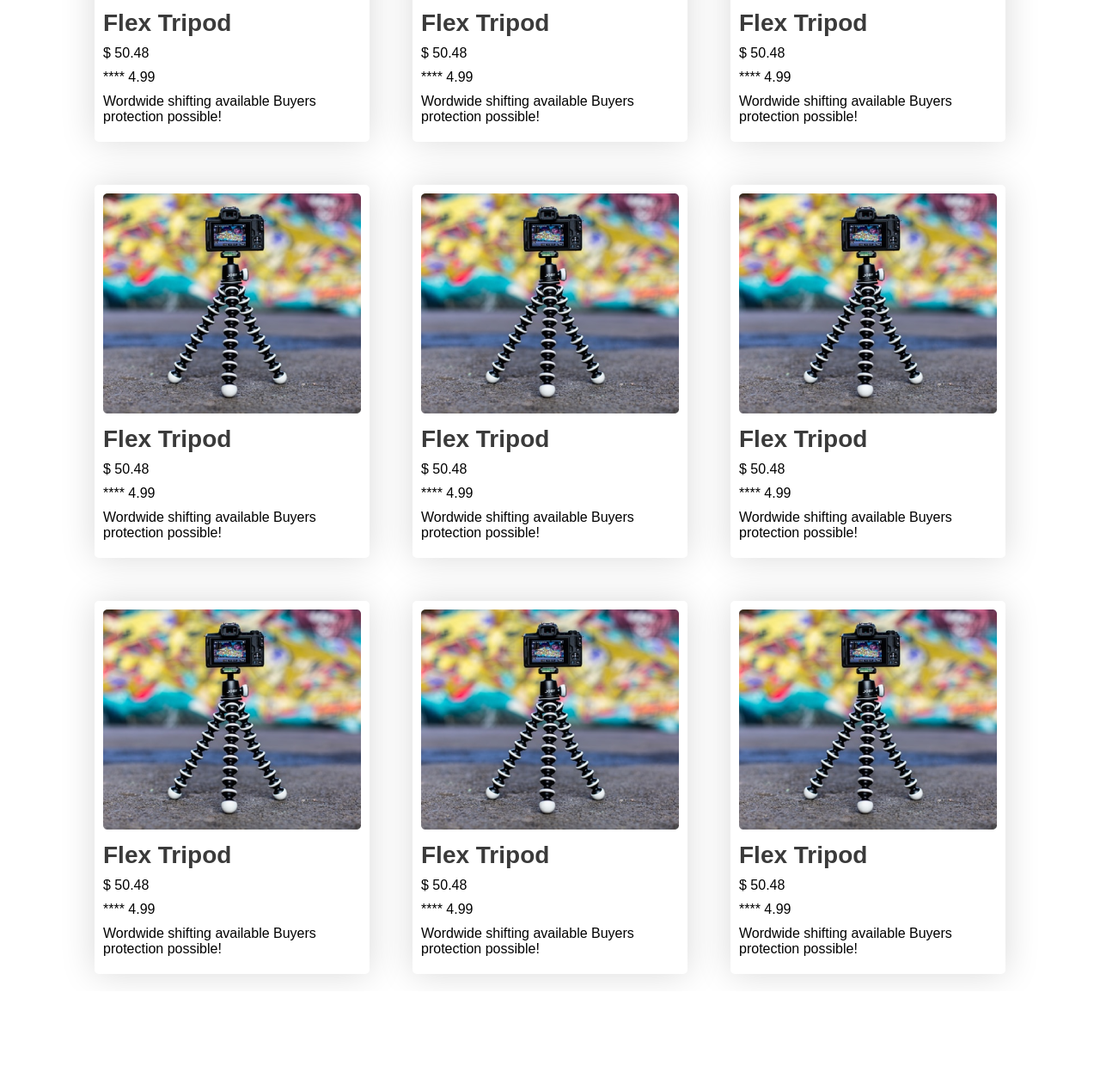
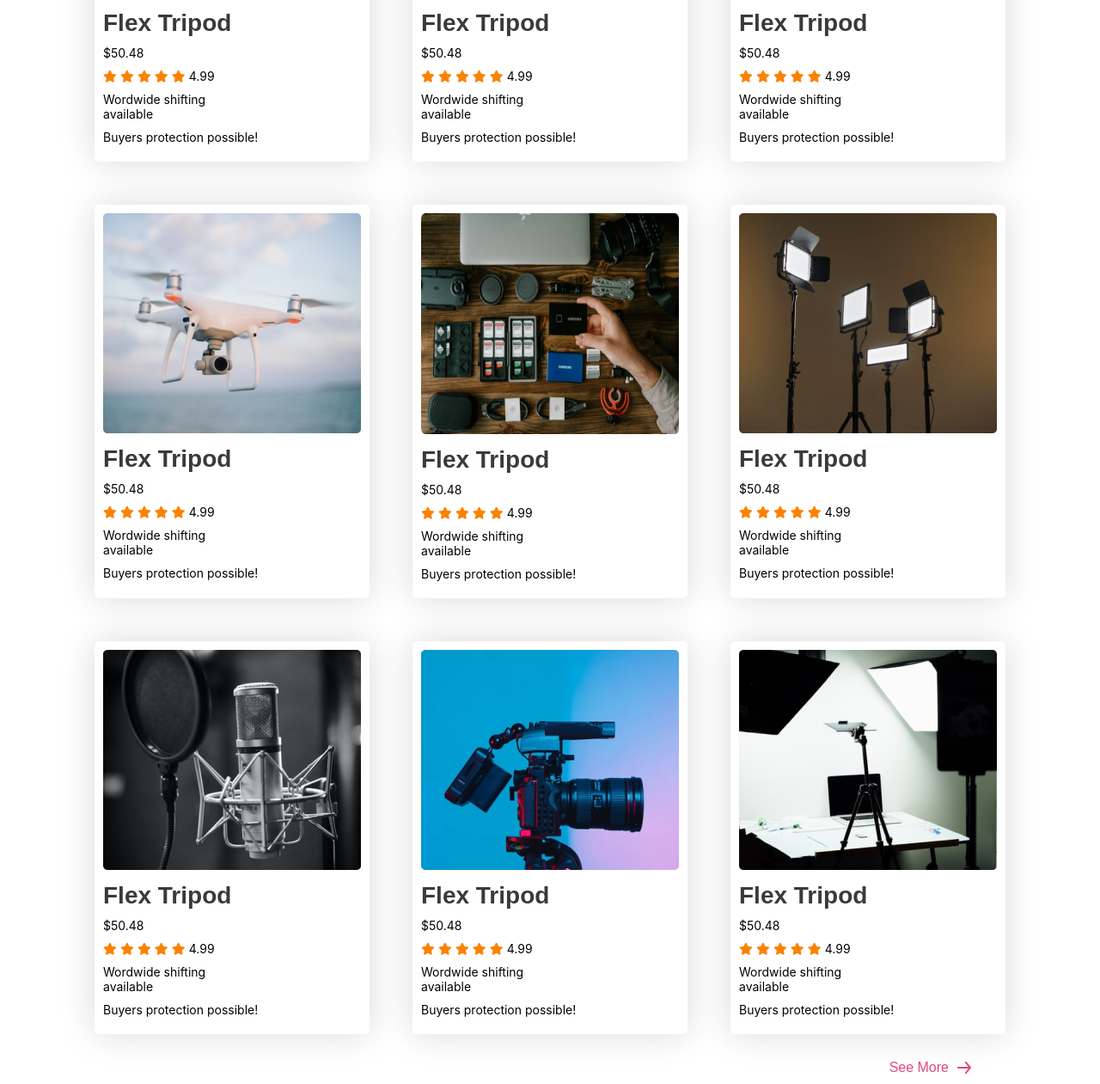
Before and after one commit to rumana-afrin/influencer-gear, a plain HTML site: page index.html in a window 1280 px wide. Shown: the part 1041-2302 px from the top of the page at 86% size. Before the commit the page ends 2194 px from the top, so only its background shows below. Drawn offline with Linux system fonts and the light colour scheme.

Commit message:
add content section

```diff
--- a/assets/style.css
+++ b/assets/style.css
@@ -20,7 +20,7 @@
     font-family: 'Lato', sans-serif;
     font-family: 'Manrope', sans-serif;
     font-family: 'Poppins', sans-serif;
-    --icon-color:  #FB8200;
+    --icon-color: #FB8200;
 }
 
 /* ----------------header------------------ */
@@ -161,3 +161,41 @@ p {
     font-size: 28px;
 
 }
+
+.iconstar {
+    width: 10px;
+    height: 10px;
+    color: var(--icon-color);
+    margin-right: 3px;
+    padding-right: 3px;
+}
+
+.content p {
+    font-size: 14px;
+    font-family: 'Inter', sans-serif;
+}
+
+.short-description {
+    width: 150px;
+
+}
+
+.gear {
+    width: 300px;
+    height: 257px;
+}
+
+.see-more {
+    display: flex;
+    justify-content: flex-end;
+    align-items: center;
+    margin: 0px 150px 0px 150px;
+}
+
+.see-more p{
+    padding-right: 10px;
+    margin-top: 10px;
+    color: rgba(224, 44, 109, 0.87);
+    font-family:  'Poppins', sans-serif;
+    font-size: 16px;
+}
--- a/index.html
+++ b/index.html
@@ -57,87 +57,163 @@
                 <img src="assets/logos/Target.svg" alt="">
                 <img src="assets/logos/Walmart.svg" alt="">
             </div>
-
-
-
         </section>
+        <!-- ----------------------end banner section--------------------------- -->
         <section>
             <div class="populer-collection-section">
                 <div class="content">
                     <img src="assets/images/tripod.png" alt="">
                     <h3>Flex Tripod</h3>
                     <h3 class="title"></h3>
-                    <p>$ 50.48</p>
-                    <p>**** 4.99</p>
-                    <p>Wordwide shifting available Buyers protection possible!</p>
+                    <p>$50.48</p>
+                    <p>
+                        <i class="fa-solid fa-star iconstar"></i>
+                        <i class="fa-solid fa-star iconstar"></i>
+                        <i class="fa-solid fa-star iconstar"></i>
+                        <i class="fa-solid fa-star iconstar"></i>
+                        <i class="fa-solid fa-star iconstar"></i>
+                        <span>4.99</span>
+                    </p>
+                    <p class="short-description">Wordwide shifting available</p>
+                    <p>Buyers protection possible!</p>
                 </div>
                 <div class="content">
-                    <img src="assets/images/tripod.png" alt="">
+                    <img src="assets/images/action.png" alt="">
                     <h3>Flex Tripod</h3>
                     <h3 class="title"></h3>
-                    <p>$ 50.48</p>
-                    <p>**** 4.99</p>
-                    <p>Wordwide shifting available Buyers protection possible!</p>
+                    <p>$50.48</p>
+                    <p>
+                        <i class="fa-solid fa-star iconstar"></i>
+                        <i class="fa-solid fa-star iconstar"></i>
+                        <i class="fa-solid fa-star iconstar"></i>
+                        <i class="fa-solid fa-star iconstar"></i>
+                        <i class="fa-solid fa-star iconstar"></i>
+                        <span>4.99</span>
+                    </p>
+                    <p class="short-description">Wordwide shifting available</p>
+                    <p>Buyers protection possible!</p>
                 </div>
                 <div class="content">
-                    <img src="assets/images/tripod.png" alt="">
+                    <img src="assets/images/airpod.png" alt="">
                     <h3>Flex Tripod</h3>
                     <h3 class="title"></h3>
-                    <p>$ 50.48</p>
-                    <p>**** 4.99</p>
-                    <p>Wordwide shifting available Buyers protection possible!</p>
+                    <p>$50.48</p>
+                    <p>
+                        <i class="fa-solid fa-star iconstar"></i>
+                        <i class="fa-solid fa-star iconstar"></i>
+                        <i class="fa-solid fa-star iconstar"></i>
+                        <i class="fa-solid fa-star iconstar"></i>
+                        <i class="fa-solid fa-star iconstar"></i>
+                        <span>4.99</span>
+                    </p>
+                    <p class="short-description">Wordwide shifting available</p>
+                    <p>Buyers protection possible!</p>
                 </div>
                 <div class="content">
-                    <img src="assets/images/tripod.png" alt="">
+                    <img src="assets/images/drone.png" alt="">
                     <h3>Flex Tripod</h3>
                     <h3 class="title"></h3>
-                    <p>$ 50.48</p>
-                    <p>**** 4.99</p>
-                    <p>Wordwide shifting available Buyers protection possible!</p>
+                    <p>$50.48</p>
+                    <p>
+                        <i class="fa-solid fa-star iconstar"></i>
+                        <i class="fa-solid fa-star iconstar"></i>
+                        <i class="fa-solid fa-star iconstar"></i>
+                        <i class="fa-solid fa-star iconstar"></i>
+                        <i class="fa-solid fa-star iconstar"></i>
+                        <span>4.99</span>
+                    </p>
+                    <p class="short-description">Wordwide shifting available</p>
+                    <p>Buyers protection possible!</p>
                 </div>
                 <div class="content">
-                    <img src="assets/images/tripod.png" alt="">
+                    <img class="gear" src="assets/images/gear.png" alt="">
                     <h3>Flex Tripod</h3>
                     <h3 class="title"></h3>
-                    <p>$ 50.48</p>
-                    <p>**** 4.99</p>
-                    <p>Wordwide shifting available Buyers protection possible!</p>
+                    <p>$50.48</p>
+                    <p>
+                        <i class="fa-solid fa-star iconstar"></i>
+                        <i class="fa-solid fa-star iconstar"></i>
+                        <i class="fa-solid fa-star iconstar"></i>
+                        <i class="fa-solid fa-star iconstar"></i>
+                        <i class="fa-solid fa-star iconstar"></i>
+                        <span>4.99</span>
+                    </p>
+                    <p class="short-description">Wordwide shifting available</p>
+                    <p>Buyers protection possible!</p>
                 </div>
                 <div class="content">
-                    <img src="assets/images/tripod.png" alt="">
+                    <img src="assets/images/lights.png" alt="">
                     <h3>Flex Tripod</h3>
                     <h3 class="title"></h3>
-                    <p>$ 50.48</p>
-                    <p>**** 4.99</p>
-                    <p>Wordwide shifting available Buyers protection possible!</p>
+                    <p>$50.48</p>
+                    <p>
+                        <i class="fa-solid fa-star iconstar"></i>
+                        <i class="fa-solid fa-star iconstar"></i>
+                        <i class="fa-solid fa-star iconstar"></i>
+                        <i class="fa-solid fa-star iconstar"></i>
+                        <i class="fa-solid fa-star iconstar"></i>
+                        <span>4.99</span>
+                    </p>
+                    <p class="short-description">Wordwide shifting available</p>
+                    <p>Buyers protection possible!</p>
                 </div>
                 <div class="content">
-                    <img src="assets/images/tripod.png" alt="">
+                    <img src="assets/images/mic.png" alt="">
                     <h3>Flex Tripod</h3>
                     <h3 class="title"></h3>
-                    <p>$ 50.48</p>
-                    <p>**** 4.99</p>
-                    <p>Wordwide shifting available Buyers protection possible!</p>
+                    <p>$50.48</p>
+                    <p>
+                        <i class="fa-solid fa-star iconstar"></i>
+                        <i class="fa-solid fa-star iconstar"></i>
+                        <i class="fa-solid fa-star iconstar"></i>
+                        <i class="fa-solid fa-star iconstar"></i>
+                        <i class="fa-solid fa-star iconstar"></i>
+                        <span>4.99</span>
+                    </p>
+                    <p class="short-description">Wordwide shifting available</p>
+                    <p>Buyers protection possible!</p>
                 </div>
                 <div class="content">
-                    <img src="assets/images/tripod.png" alt="">
+                    <img src="assets/images/camera.png" alt="">
                     <h3>Flex Tripod</h3>
                     <h3 class="title"></h3>
-                    <p>$ 50.48</p>
-                    <p>**** 4.99</p>
-                    <p>Wordwide shifting available Buyers protection possible!</p>
+                    <p>$50.48</p>
+                    <p>
+                        <i class="fa-solid fa-star iconstar"></i>
+                        <i class="fa-solid fa-star iconstar"></i>
+                        <i class="fa-solid fa-star iconstar"></i>
+                        <i class="fa-solid fa-star iconstar"></i>
+                        <i class="fa-solid fa-star iconstar"></i>
+                        <span>4.99</span>
+                    </p>
+                    <p class="short-description">Wordwide shifting available</p>
+                    <p>Buyers protection possible!</p>
                 </div>
                 <div class="content">
-                    <img src="assets/images/tripod.png" alt="">
+                    <img src="assets/images/setup.png" alt="">
                     <h3>Flex Tripod</h3>
                     <h3 class="title"></h3>
-                    <p>$ 50.48</p>
-                    <p>**** 4.99</p>
-                    <p>Wordwide shifting available Buyers protection possible!</p>
+                    <p>$50.48</p>
+                    <p>
+                        <i class="fa-solid fa-star iconstar"></i>
+                        <i class="fa-solid fa-star iconstar"></i>
+                        <i class="fa-solid fa-star iconstar"></i>
+                        <i class="fa-solid fa-star iconstar"></i>
+                        <i class="fa-solid fa-star iconstar"></i>
+                        <span>4.99</span>
+                    </p>
+                    <p class="short-description">Wordwide shifting available</p>
+                    <p>Buyers protection possible!</p>
                 </div>
+            </div>
+            <div class="see-more">
+                <p>See More</p>
+                <img  src="assets/images/Group.png" alt="">
+            </div>
+        </section>
+        <!-- ----------------------end content section--------------------- -->
+        <section class="feature-product-section">
 
-
-            </div>
         </section>
     </main>
     <!-- ---------------------main section start----------------- -->
```
Also changed, not shown: assets/images/Group.png (added).
